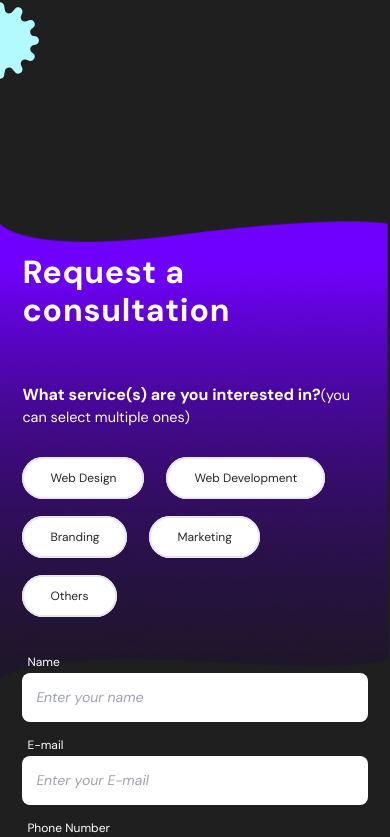
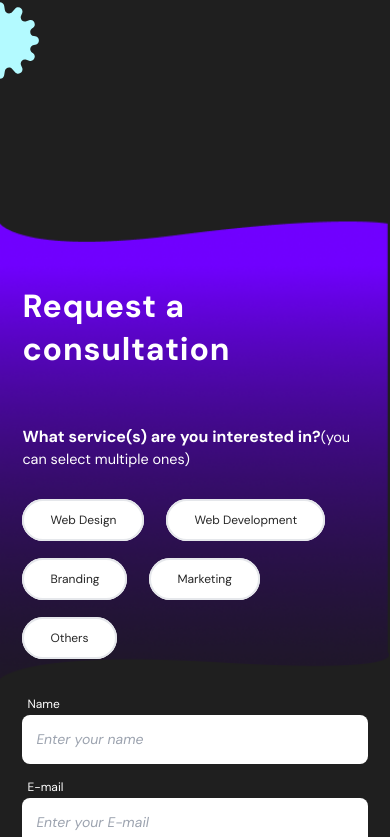
Before and after one commit to ovara1mark/upsel-2.0, a React (Vite) app: page / in a window 390 px wide. Shown: the part 8873-9710 px from the top of the page. Built offline with nearby package versions, Linux system fonts and the light colour scheme.

Commit message:
newly updated

```diff
--- a/src/component/organism/ContactUs/index.jsx
+++ b/src/component/organism/ContactUs/index.jsx
@@ -6,10 +6,10 @@ export const ContactUs = () => {
     <>
       <section
         id="contactus"
-        className="flex flex-col justify-center items-left bg-cover py-[7.125rem] md:py-[9.125rem] bg-contact-us-mob-bg md:bg-contact-us-tablet-bg lg:py-[9.625rem] lg:pl-[9rem] lg:bg-contact-us-bg "
+        className="flex flex-col justify-center items-left bg-cover py-[9.125rem] ym:py-[12.125rem] sm:py-[12.125rem] bg-contact-us-mob-bg md:bg-contact-us-tablet-bg lg:py-[9.625rem] lg:pl-[9rem] lg:bg-contact-us-bg "
       >
         <div className="w-full px-[1.4rem] lg:w-3/5">
-          <h2 className="font-bold tracking-wide text-upsel-white text-[2rem] leading-[38px] md:text-[2.875rem] lg:text-[6rem] lg:leading-[112px] ">
+          <h2 className="font-bold tracking-wide text-upsel-white text-[2rem] leading-[38px] ym:text-[2.875rem] leading-[43px] lg:text-[6rem] lg:leading-[112px] ">
             Request a consultation
           </h2>
           <p className="font-bold  text-upsel-white text-[1rem] leading-[21px] md:text-[2.05rem] md:mt-[44px]  lg:text-[3.75rem] lg:leading-[64px] mt-[55px]">
```
